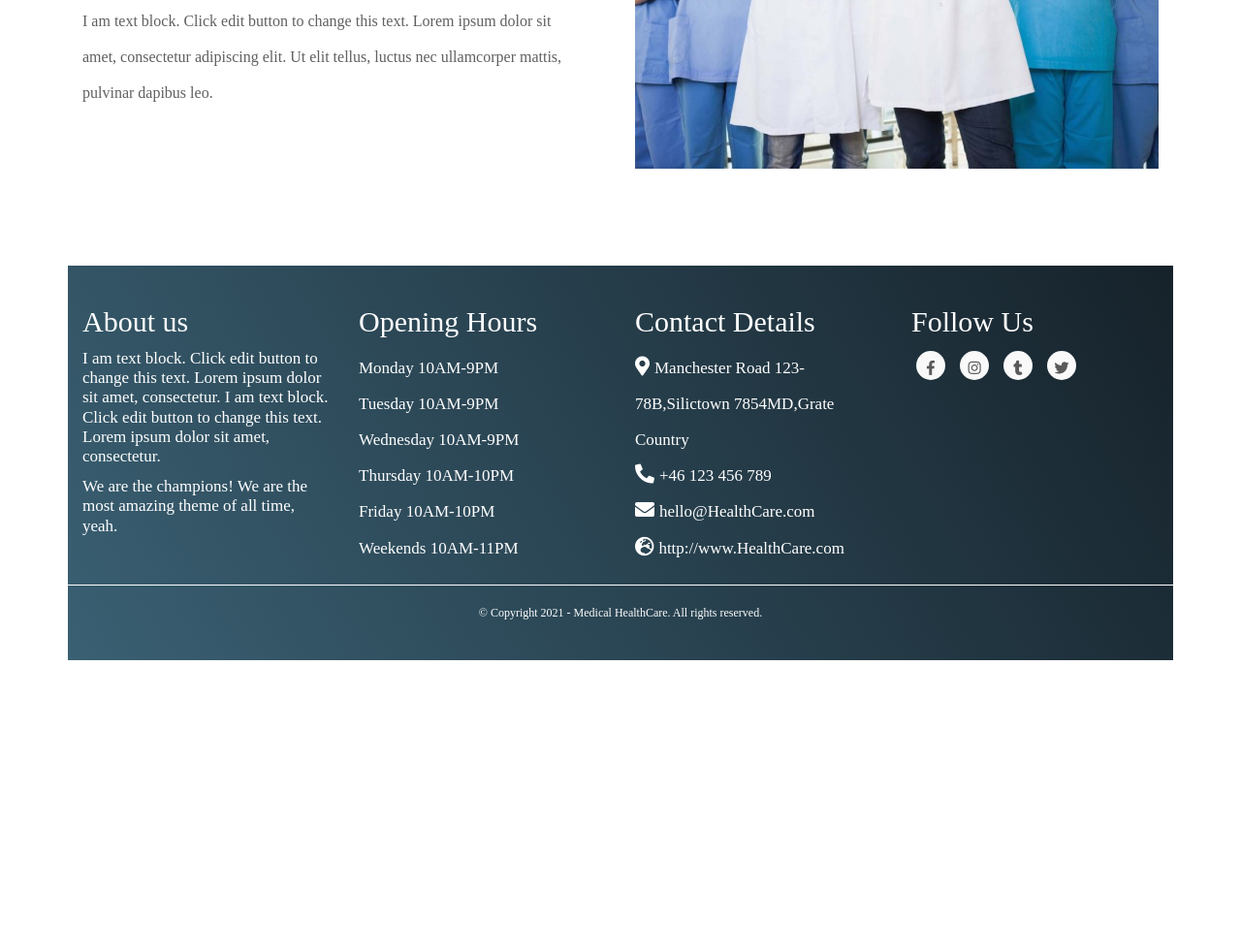
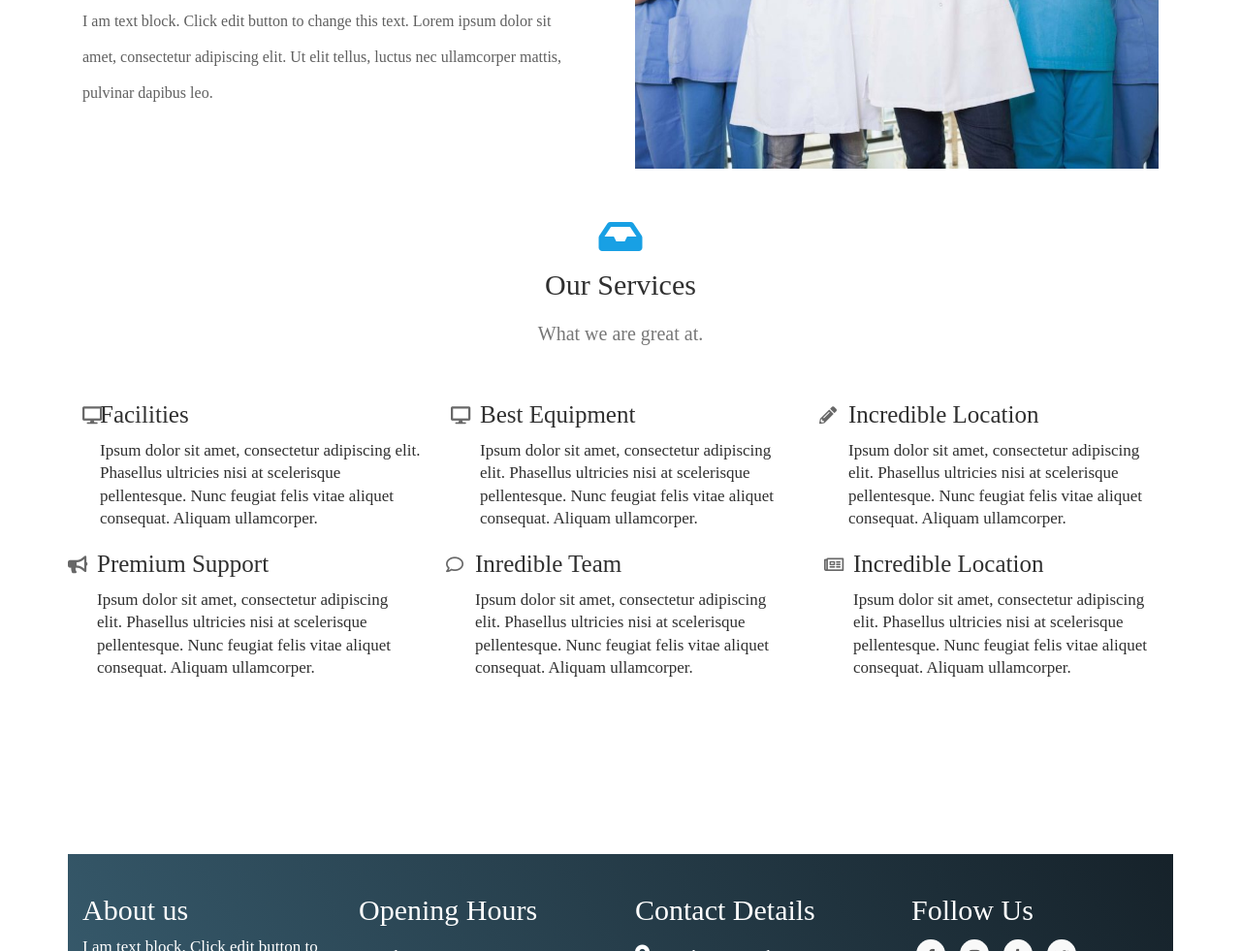
Before and after one commit to dinaahmd/Medical-HealthCare, a plain HTML site: page about.html in a window 1280 px wide. Shown: the part 499-1480 px from the top of the page at 97% size. Before the commit the page ends 1180 px from the top, so only its background shows below. Drawn offline with Linux system fonts and the light colour scheme.

Commit message:
Updated about section

```diff
--- a/CSS/style_index.css
+++ b/CSS/style_index.css
@@ -577,6 +577,58 @@ footer a:hover {
 	font-family: "Fira Sans";
 	font-size: 16px;
 }
+.main_heading1
+{
+	margin: 50px 0px;
+	text-align: center;
+	color: #18a0e4;
+}
+.main_heading1 h1
+{
+	font-size: 30px;
+    font-weight: 200;
+    text-align: center;
+    line-height: 45px;
+    color: #303030;
+	margin: 10px,40px,0px;
+	font-family: "Fira Sans";
+}
+.main_heading1 p
+{
+	font-size: 20px;
+	font-family: "Fira Sans";
+	text-align: center;
+	color: #777;
+}
+.home-icon-box1 {
+	margin-bottom:7px;
+}
+
+.home-icon-box1 .home-icon1 {
+	position: absolute;
+	width: 50px;
+	height: 50px;
+	line-height: 31px;
+	font-size: 18px;
+}
+.p1, .p3, .p5, .p6, .p7, .p8
+{
+	padding-left: 30px;
+}
+.p9
+{
+	padding-left: 18px;
+}
+.home-info1 {
+	margin:7.5px,11px,15px,30px;
+	font-size: 17px;
+	font-family: "Fira Sans";
+	line-height: 1.38em;
+	display: block;
+	box-sizing: inherit;
+	color:#303030;
+	font-weight: 400;
+}
 /* .img-p1
 { */
 	/* float: left; */
--- a/about.html
+++ b/about.html
@@ -135,6 +135,93 @@
               <img src="Images/medic-6-800x700.jpg" width="100%" alt="Doctor">
             </div>
           </div>
+          <section class="section1">
+            <div class="container-fluid mb-5">
+             <div class="row">
+               <div class="col-md-12">
+                 <div class="main_heading1">
+                  <i class="fas fa-inbox fa-2x"></i>
+                   <h1>Our Services</h1>
+                   <p>What we are great at.</p>
+                 </div>
+               </div><!-- End col-md-12 -->
+             </div><!-- End row -->
+             <div class="row">
+               <div class="col-sm-12 col-md-6 col-lg-4">
+                <div class="home-icon-box">
+                <div class="home-icon">
+                <i class="fas fa-desktop"></i>
+                </div>
+                 <div class="home-info1 p9">
+                   <h5>Facilities</h5>
+                   <p>Ipsum dolor sit amet, consectetur adipiscing elit. Phasellus ultricies nisi at scelerisque pellentesque.
+                     Nunc feugiat felis vitae aliquet consequat. Aliquam ullamcorper.</p>
+                 </div>
+                 </div>
+                </div>
+                 <div class="col-sm-12 col-md-6 col-lg-4">
+                   <div class="home-icon-box1">
+                     <div class="home-icon1">
+                     <i class="fas fa-desktop"></i>
+                     </div>
+                     <div class="home-info1 p8">
+                       <h5>Best Equipment</h5>
+                       <p>Ipsum dolor sit amet, consectetur adipiscing elit. Phasellus ultricies nisi at scelerisque pellentesque.
+                        Nunc feugiat felis vitae aliquet consequat. Aliquam ullamcorper.</p>
+                     </div>
+                  </div>
+                 </div>
+                 <div class="col-sm-12 col-md-6 col-lg-4">
+                   <div class="home-icon-box1">
+                     <div class="home-icon1">
+                       <i class="fas fa-pencil-alt"></i>
+                     </div>
+                     <div class="home-info p7">
+                       <h5>Incredible Location</h5>
+                       <p>Ipsum dolor sit amet, consectetur adipiscing elit. Phasellus ultricies nisi at scelerisque pellentesque.
+                        Nunc feugiat felis vitae aliquet consequat. Aliquam ullamcorper.</p>
+                     </div>
+                   </div>
+                  </div>
+                  <div class="row">
+                   <div class="col-sm-12 col-md-6 col-lg-4">
+                     <div class="home-icon-box1">
+                       <div class="home-icon1">
+                         <i class="fas fa-bullhorn"></i>
+                       </div>
+                     <div class="home-info1 p1">
+                       <h5>Premium Support</h5>
+                       <p>Ipsum dolor sit amet, consectetur adipiscing elit. Phasellus ultricies nisi at scelerisque pellentesque.
+                        Nunc feugiat felis vitae aliquet consequat. Aliquam ullamcorper.</p>
+                     </div>
+                     </div>
+                    </div>
+                     <div class="col-sm-12 col-md-6 col-lg-4">
+                       <div class="home-icon-box1">
+                         <div class="home-icon1">
+                           <i class="far fa-comment"></i>
+                         </div>
+                         <div class="home-info1 p3">
+                           <h5>Inredible Team</h5>
+                           <p>Ipsum dolor sit amet, consectetur adipiscing elit. Phasellus ultricies nisi at scelerisque pellentesque.
+                            Nunc feugiat felis vitae aliquet consequat. Aliquam ullamcorper.</p>
+                         </div>
+                      </div>
+                     </div>
+                     <div class="col-sm-12 col-md-6 col-lg-4">
+                       <div class="home-icon-box1">
+                         <div class="home-icon1">
+                           <i class="far fa-newspaper"></i>
+                         </div>
+                         <div class="home-info p5">
+                           <h5>Incredible Location</h5>
+                           <p>Ipsum dolor sit amet, consectetur adipiscing elit. Phasellus ultricies nisi at scelerisque pellentesque.
+                            Nunc feugiat felis vitae aliquet consequat. Aliquam ullamcorper.</p>
+                         </div>
+                       </div>
+                      </div>
+               </div>
+             </section>
           <footer class="mainfooter" role="contentinfo">
             <div class="footer-middle">
             <div class="container-fluid w-100">
```
Also changed, not shown: index.html (+0 -1 lines).
